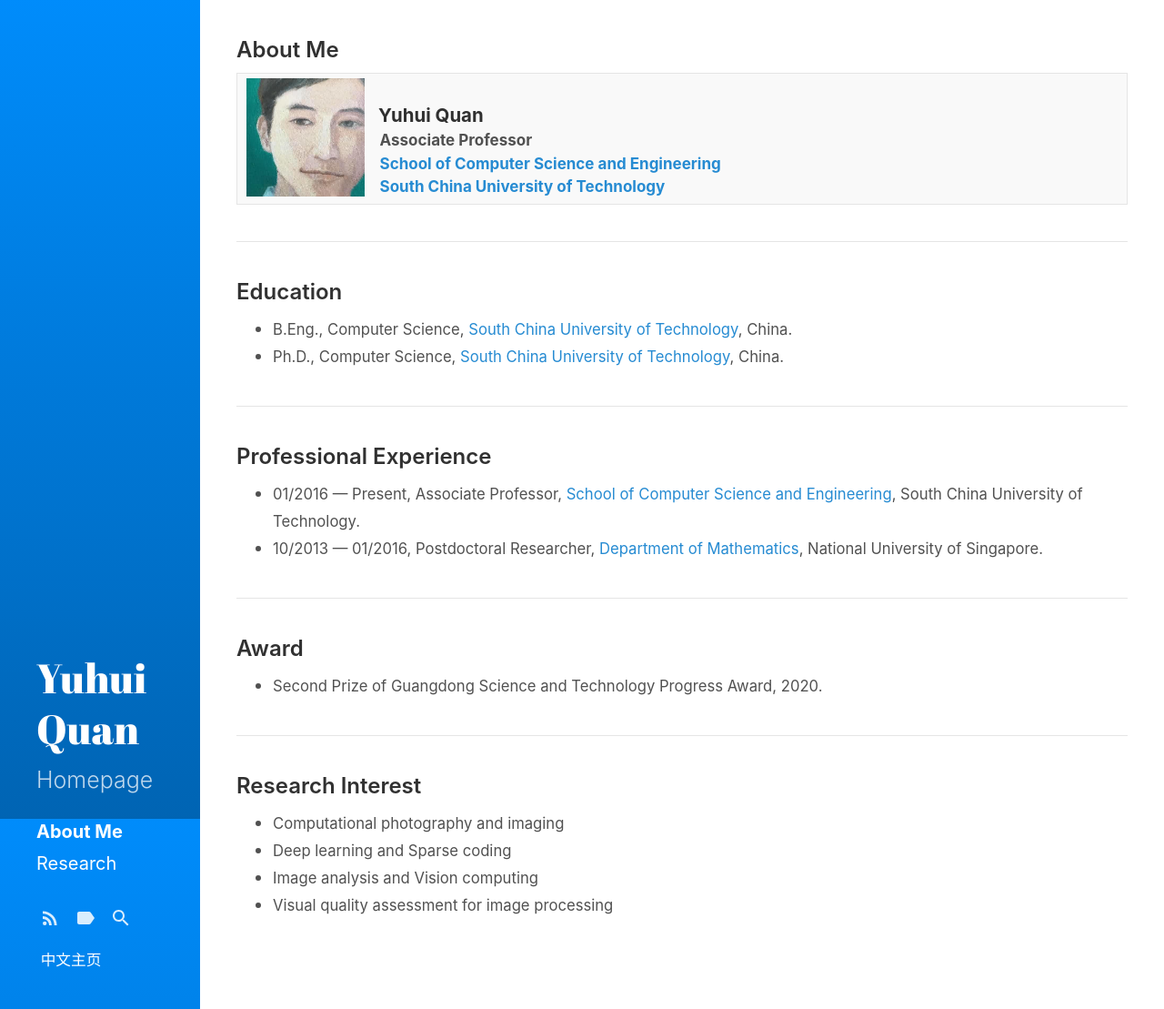
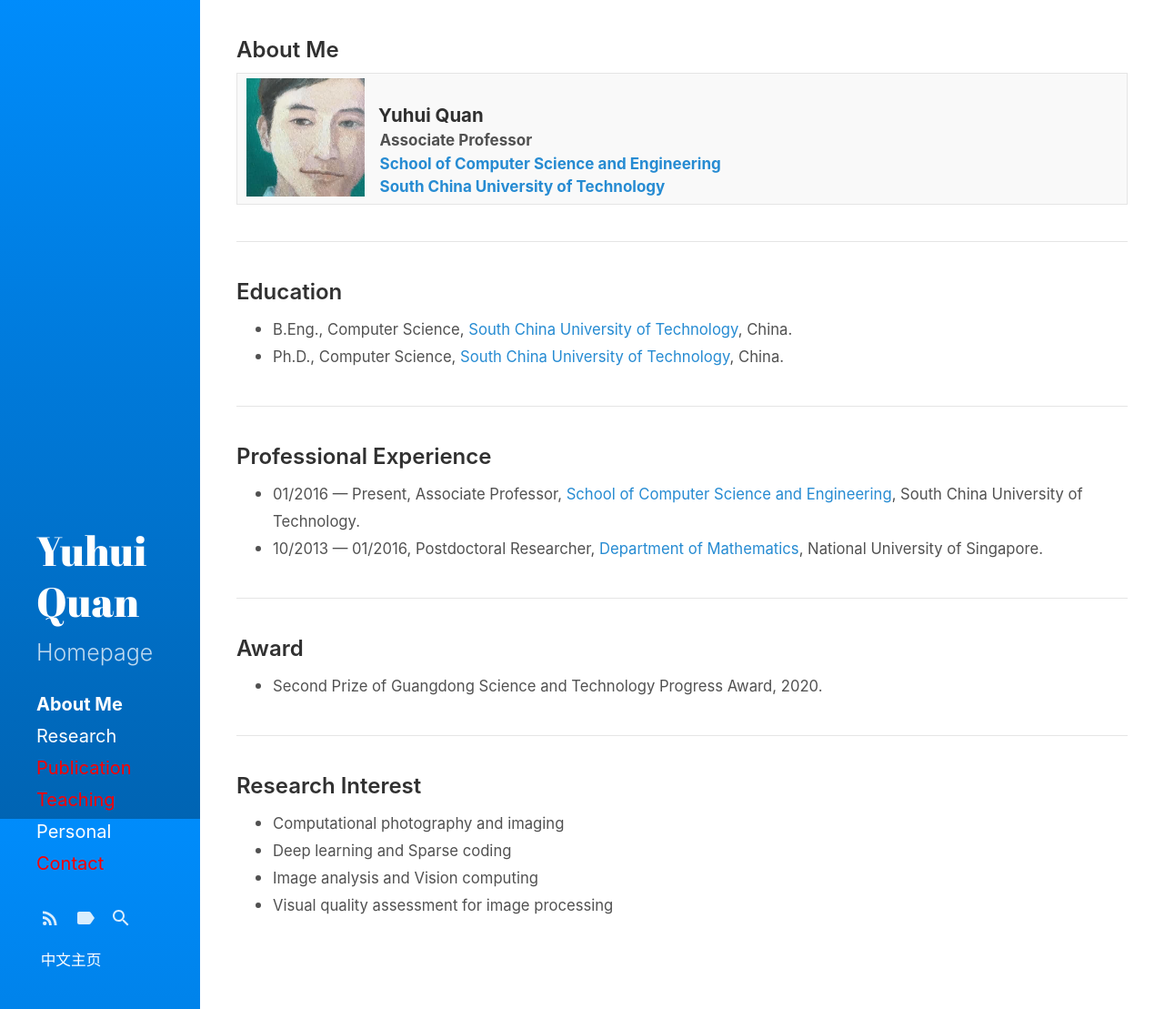
Before and after one commit to csyhquan/csyhquan.github.io, a Jekyll site: the page built from index.html, in a window 1280 px wide and 1109 px high. Shown: the whole window at 91% size. Built offline with Jekyll 4.4.1, drawn with Linux system fonts in a browser that asks for light colours; the list of posts is cut into pages by our own code.

Commit message:
Update category-links.html

```diff
--- a/_includes/category-links.html
+++ b/_includes/category-links.html
@@ -6,7 +6,7 @@
   {% if node.title != null %}
     {% if node.layout == "category" %}
       <a class="category-link {% if page.url == node.url %} active{% endif %}"
-          href="{{ node.url | relative_url }}">{{ <font color="red">node.title<font> }}</a>
+          href="{{ node.url | relative_url }}"><font color="red">{{ node.title }}<font></a>
     {% endif %}
   {% endif %}
 {% endfor %}
```
